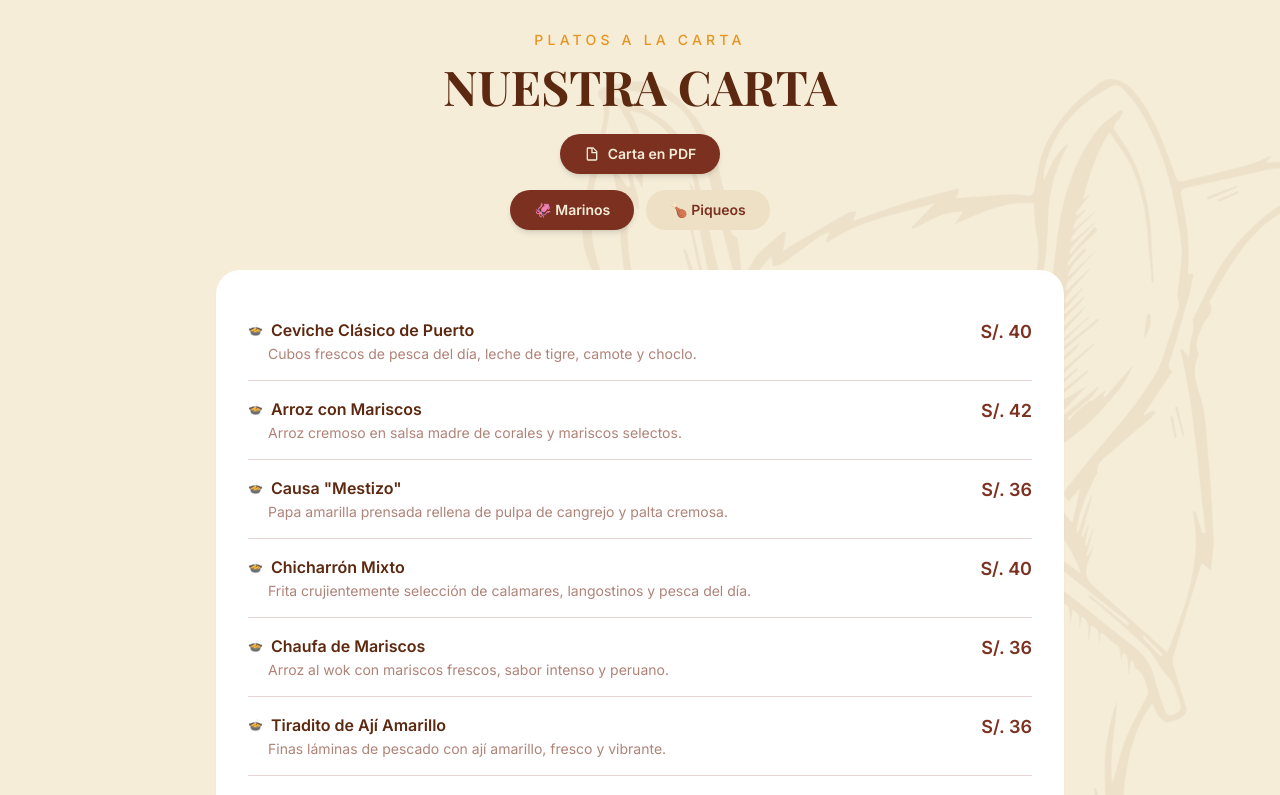
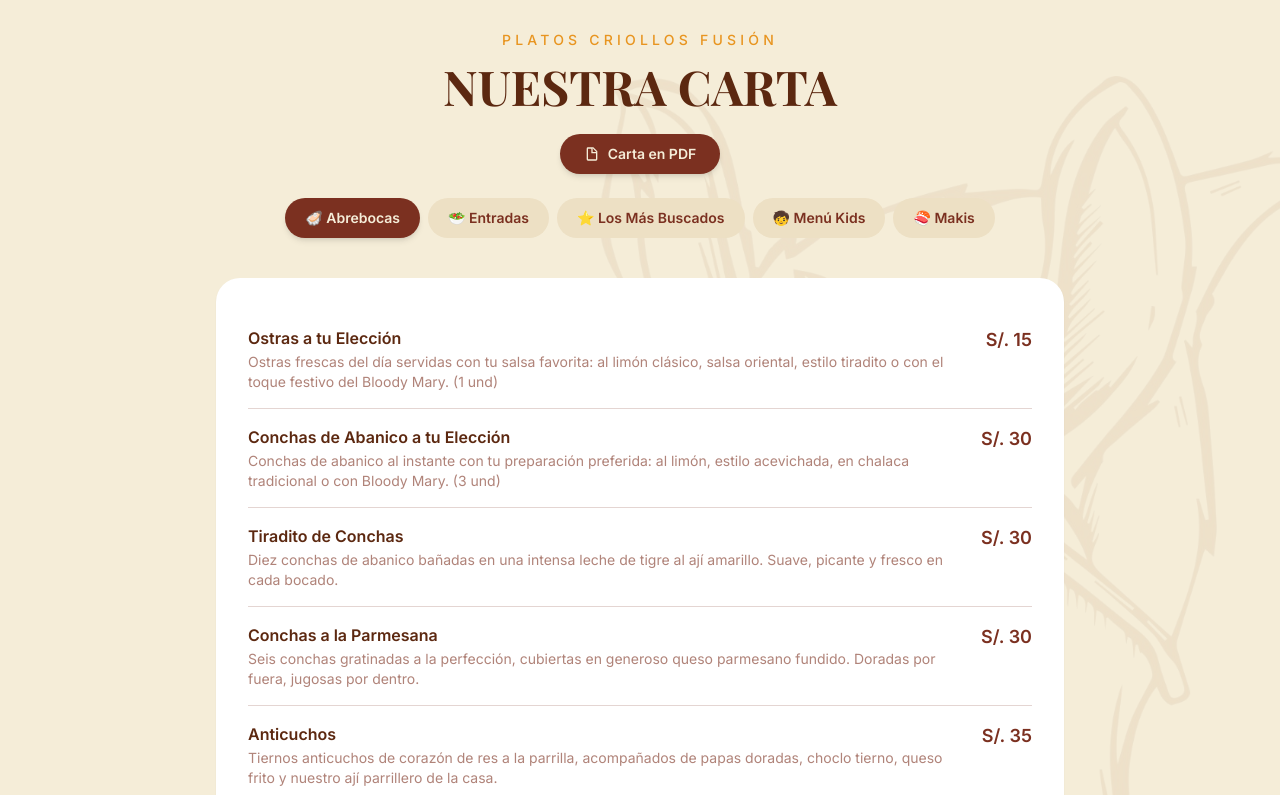
Before and after one commit to Javier1308/mestizo-web, a React (Vite) app: page / in a window 1280 px wide. Shown: the part 1880-2675 px from the top of the page. Built offline with nearby package versions, Linux system fonts and the light colour scheme.

Commit message:
modificar carta

```diff
--- a/src/components/MenuSection.tsx
+++ b/src/components/MenuSection.tsx
@@ -1,7 +1,7 @@
 import { useState } from 'react'
-import { marinos, piqueos } from '../data/menu'
+import { abrebocas, entradas, masBuscados, menuKids, makis } from '../data/menu'
 
-type Tab = 'marinos' | 'piqueos'
+type Tab = 'abrebocas' | 'entradas' | 'masBuscados' | 'kids' | 'makis'
 
 interface MenuItem {
   name: string
@@ -13,14 +13,11 @@ function DishCard({ item }: { item: MenuItem }) {
   return (
     <div className="flex items-start justify-between gap-4 py-4 border-b border-brown/20 last:border-0 group">
       <div className="flex-1">
-        <div className="flex items-center gap-2">
-          <span className="text-amber-brand text-xs">🍲</span>
-          <h4 className="font-semibold text-brown-dark group-hover:text-brown transition-colors text-base">
-            {item.name}
-          </h4>
-        </div>
+        <h4 className="font-semibold text-brown-dark group-hover:text-brown transition-colors text-base">
+          {item.name}
+        </h4>
         {item.desc && (
-          <p className="text-brown/60 text-sm mt-0.5 ml-5">{item.desc}</p>
+          <p className="text-brown/60 text-sm mt-0.5">{item.desc}</p>
         )}
       </div>
       <span className="text-brown font-bold text-lg shrink-0">
@@ -31,14 +28,25 @@ function DishCard({ item }: { item: MenuItem }) {
 }
 
 export default function MenuSection() {
-  const [tab, setTab] = useState<Tab>('marinos')
+  const [tab, setTab] = useState<Tab>('abrebocas')
 
   const tabs: { key: Tab; label: string; emoji: string }[] = [
-    { key: 'marinos', label: 'Marinos', emoji: '🦑' },
-    { key: 'piqueos', label: 'Piqueos', emoji: '🍗' },
+    { key: 'abrebocas',   label: 'Abrebocas',     emoji: '🦪' },
+    { key: 'entradas',    label: 'Entradas',       emoji: '🥗' },
+    { key: 'masBuscados', label: 'Los Más Buscados', emoji: '⭐' },
+    { key: 'kids',        label: 'Menú Kids',      emoji: '🧒' },
+    { key: 'makis',       label: 'Makis',          emoji: '🍣' },
   ]
 
-  const items = tab === 'marinos' ? marinos : piqueos
+  const itemsMap: Record<Tab, MenuItem[]> = {
+    abrebocas:   abrebocas,
+    entradas:    entradas,
+    masBuscados: masBuscados,
+    kids:        menuKids,
+    makis:       makis,
+  }
+
+  const items = itemsMap[tab]
 
   return (
     <section id="carta" className="relative py-20 bg-cream overflow-hidden">
@@ -51,14 +59,14 @@ export default function MenuSection() {
       />
       <div className="relative z-10 max-w-4xl mx-auto px-6">
         <p className="text-amber-brand text-sm tracking-[0.3em] uppercase font-medium text-center mb-3">
-          Platos a la Carta
+          Platos Criollos Fusión
         </p>
         <h2 className="font-display text-4xl md:text-5xl font-bold text-brown-dark text-center mb-6 uppercase">
           Nuestra Carta
         </h2>
 
         {/* Botón PDF */}
-        <div className="flex justify-center mb-4">
+        <div className="flex justify-center mb-6">
           <a
             href="https://mestizo.pe/CartaDigitalMestizo.pdf"
             target="_blank"
@@ -73,12 +81,12 @@ export default function MenuSection() {
         </div>
 
         {/* Tabs */}
-        <div className="flex justify-center gap-3 mb-10">
+        <div className="flex flex-wrap justify-center gap-2 mb-10">
           {tabs.map(t => (
             <button
               key={t.key}
               onClick={() => setTab(t.key)}
-              className={`flex items-center gap-2 px-6 py-2.5 rounded-full font-semibold text-sm transition-all ${
+              className={`flex items-center gap-2 px-5 py-2.5 rounded-full font-semibold text-sm transition-all ${
                 tab === t.key
                   ? 'bg-brown text-cream shadow-md'
                   : 'bg-cream-dark text-brown hover:bg-brown/10'
@@ -88,6 +96,13 @@ export default function MenuSection() {
             </button>
           ))}
         </div>
+
+        {/* Nota makis */}
+        {tab === 'makis' && (
+          <p className="text-center text-brown/60 text-sm mb-6 italic">
+            10 cortes · Disponible lunes a viernes de 5pm a 10pm
+          </p>
+        )}
 
         {/* Dishes */}
         <div className="bg-white rounded-3xl shadow-sm p-6 md:p-8">
--- a/src/data/menu.ts
+++ b/src/data/menu.ts
@@ -1,27 +1,59 @@
-export const marinos = [
-  { name: 'Ceviche Clásico de Puerto', desc: 'Cubos frescos de pesca del día, leche de tigre, camote y choclo.', price: 40 },
-  { name: 'Arroz con Mariscos', desc: 'Arroz cremoso en salsa madre de corales y mariscos selectos.', price: 42 },
-  { name: 'Causa "Mestizo"', desc: 'Papa amarilla prensada rellena de pulpa de cangrejo y palta cremosa.', price: 36 },
-  { name: 'Chicharrón Mixto', desc: 'Frita crujientemente selección de calamares, langostinos y pesca del día.', price: 40 },
-  { name: 'Chaufa de Mariscos', desc: 'Arroz al wok con mariscos frescos, sabor intenso y peruano.', price: 36 },
-  { name: 'Tiradito de Ají Amarillo', desc: 'Finas láminas de pescado con ají amarillo, fresco y vibrante.', price: 36 },
-  { name: 'Jalea Mestiza Familiar', desc: 'Chicharrón de pescado y mariscos acompañados de yuca y sarza criolla.', price: 79 },
-  { name: 'Espagueti con Sábana de Pescado', desc: 'Con salsa pesto y/o huancaína.', price: 40 },
-  { name: 'Trucha a la Menier', desc: 'Trucha con puré rústico y vegetales salteados acompañados con arroz.', price: 36 },
-  { name: 'Milanesa "Mestiza"', desc: 'Milanesa de pollo al panko con jamón, queso y salsa.', price: 38 },
-  { name: 'Lomo Saltado', desc: 'Lomo fino flameado en wok con pisco peruano, cebollas, tomates y papas nativas.', price: 40 },
+// PLATOS CRIOLLOS FUSIÓN
+
+export const abrebocas = [
+  { name: 'Ostras a tu Elección', desc: 'Ostras frescas del día servidas con tu salsa favorita: al limón clásico, salsa oriental, estilo tiradito o con el toque festivo del Bloody Mary. (1 und)', price: 15 },
+  { name: 'Conchas de Abanico a tu Elección', desc: 'Conchas de abanico al instante con tu preparación preferida: al limón, estilo acevichada, en chalaca tradicional o con Bloody Mary. (3 und)', price: 30 },
+  { name: 'Tiradito de Conchas', desc: 'Diez conchas de abanico bañadas en una intensa leche de tigre al ají amarillo. Suave, picante y fresco en cada bocado.', price: 30 },
+  { name: 'Conchas a la Parmesana', desc: 'Seis conchas gratinadas a la perfección, cubiertas en generoso queso parmesano fundido. Doradas por fuera, jugosas por dentro.', price: 30 },
+  { name: 'Anticuchos', desc: 'Tiernos anticuchos de corazón de res a la parrilla, acompañados de papas doradas, choclo tierno, queso frito y nuestro ají parrillero de la casa.', price: 35 },
+  { name: 'Tequeños de Queso Peruano', desc: 'Diez tequeños crujientes rellenos de queso andino, servidos con guacamole fresco de la casa.', price: 28 },
+  { name: 'Langostinos Jumbo al Panko', desc: 'Cuatro langostinos jumbo empanizados en panko dorado, servidos sobre puré de camote y una miel dulce de aguaymanto con maracuyá.', price: 36 },
+  { name: 'Chicharrón de Pollo', desc: 'Jugosos trozos de pollo crocante, marinados y fritos a punto, servidos con papas fritas y ensalada fresca.', price: 32 },
+  { name: 'Alitas BBQ', desc: 'Ocho alitas glaseadas en salsa BBQ de la casa, servidas con un mix de papas fritas.', price: 28 },
 ]
 
-export const piqueos = [
-  { name: 'Conchitas a la Parmesana', desc: 'x6 unidades', price: 38.9 },
-  { name: 'Chicharrón de Pollo', desc: 'Porción generosa', price: 29.9 },
-  { name: 'Choritos a la Chalaca', desc: 'x6 unidades', price: 29.9 },
-  { name: 'Alitas BBQ', desc: 'x6 unidades', price: 29.9 },
-  { name: 'Tequeños de Queso', desc: 'x8 unidades', price: 22.9 },
-  { name: 'Boliyucas', desc: 'x6 unidades', price: 18.9 },
-  { name: 'Langostinos al Panko', desc: 'x6 unidades', price: 28.9 },
-  { name: 'Wantán de Lomo', desc: 'x6 unidades', price: 25.9 },
+export const entradas = [
+  { name: 'Ceviche de Pescado', desc: 'Pesca del día marinada en nuestra leche de tigre de la casa, servida con camote dulce y choclo tierno. El ceviche que define a Mestizo.', price: 45 },
+  { name: 'Ceviche Conchas Negras', desc: 'Doce jugosas conchas negras acevichadas en leche de tigre intensa. El afrodisíaco favorito de Lima, servido con camote y choclo.', price: 45 },
+  { name: 'Causa Limeña', desc: 'Deliciosa causa limeña de papa al ají, rellena de pollo desmenuzado y palta cremosa. Un clásico de la mesa peruana.', price: 35 },
+  { name: 'Causa de Langostinos', desc: 'Causa de papa amarilla al ají amarillo, rellena de langostinos frescos bañados en salsa cóctel artesanal. Fresca, elegante y peruana.', price: 38 },
+  { name: 'Ensalada César con Pollo', desc: 'Lechuga romana con nuestra salsa César elaborada en casa, coronada con filetes de pollo crocante, croutones y parmesano rallado.', price: 28 },
 ]
+
+export const masBuscados = [
+  { name: 'Tacu Tacu a lo Macho', desc: 'Meloso arroz con frejoles, dorado y crocante por fuera, coronado con una cremosa salsa de mariscos ligeramente picante. El sabor más buscado de Mestizo.', price: 45 },
+  { name: 'Fetuccini a la Huacaína con Lomo Saltado', desc: 'Fetuccini al dente envuelto en nuestra cremosa salsa a la huacaína, coronado con cubos de lomo fino salteados al wok. Fusión criolla irresistible.', price: 48 },
+  { name: 'Fetuccini en Salsa de Champiñones con Lomo Fino', desc: 'Fetuccini al dente en salsa de champiñones frescos, profunda y aromática, acompañado de tiernos cubos de lomo fino. Para quienes buscan algo distinto.', price: 48 },
+  { name: 'Arroz con Mariscos', desc: 'Arroz cremoso cargado de mariscos frescos, con base doradita y queso gratinado por encima, acompañado de leche de tigre al lado. Mar en cada cucharada.', price: 46 },
+  { name: 'Arroz con Pato', desc: 'Pato confitado a la lenta cocción, servido sobre un meloso arroz verde con zapallo loche de Chiclayo. Puro sabor norteño en tu mesa.', price: 55 },
+  { name: 'Lomo Saltado', desc: 'Cubos de lomo fino salteados al wok con tomate, cebolla y salsa de soya, servidos con papas fritas crocantes y arroz con choclo. El clásico peruano de siempre.', price: 55 },
+  { name: 'Trucha a la Menier', desc: 'Trucha con puré rústico y vegetales salteados acompañados con arroz.', price: 36 },
+  { name: 'Ají de Gallina', desc: 'El cremoso ají de gallina que no puede faltar en tu mesa: pollo desmenuzado en salsa amarilla suave y especiada, servido con papas al hilo y arroz blanco.', price: 45 },
+  { name: 'Osobucco de Res al Vino', desc: 'Osobucco de res cocido por horas en demi glace al vino tinto, servido con un cremoso risotto de ají amarillo. Textura que se deshace en boca.', price: 55 },
+  { name: 'Ravioles de Loche con Osobucco', desc: 'Ravioles artesanales rellenos de osobucco de res, bañados en salsa de loche y demi glace reducido. El plato de fusión más sorprendente de la carta.', price: 46 },
+  { name: 'Seco de Cabrito a la Norteña', desc: 'Tierno cabrito cocinado en chicha de jora y especias norteñas, servido con frejoles cremosos y arroz blanco. El norte en todo su sabor.', price: 48 },
+  { name: 'Bife Ancho', desc: '300 g de bife ancho madurado, marcado a la parrilla en su punto perfecto, servido con vegetales asados y papas coctel al romero. Para los amantes de la carne.', price: 55 },
+  { name: 'Costillar de Cerdo en Salsa BBQ', desc: '300 g de costillar de cerdo horneado a baja temperatura y glaseado con nuestra salsa BBQ de la casa, servido con mix de papas fritas. Se cae del hueso.', price: 46 },
+]
+
+export const menuKids = [
+  { name: 'Fetuccini a lo Alfredo', desc: 'Fetuccini suave con cremosa salsa de queso parmesano, jamón y un toque de mantequilla. Simple, rico y favorito de los más pequeños.', price: 28 },
+  { name: 'Chicharron de Pollo', desc: 'Trozos de pollo crujiente marinado con especias suaves, servidos con papitas fritas, arroz y nuestra mayonesa de la casa.', price: 25 },
+]
+
+export const makis = [
+  { name: 'Acevichado', desc: 'Coronado con láminas de pescado al tataki, bañado con nuestra salsa acevichada de autor, espolvoreamos tougarashi y polvo andino, relleno de langostinos furai y palta.', price: 32 },
+  { name: 'Furai', desc: 'Relleno de langostinos blanqueados, palta y queso crema, acompañado de nuestra salsa de anguila.', price: 32 },
+  { name: 'Grattan Maki', desc: 'Coronado con shiro sakana (pescado blanco) bañado en una salsa de parmesano gratinado, relleno de langostinos furai y palta.', price: 32 },
+  { name: 'California', desc: 'Relleno de langostinos blanqueados, palta y queso crema. Polvoreado de ajonjolí tostado, acompañado de nuestro shoyu (salsa de soja).', price: 32 },
+  { name: 'Miwa Spicy Maki', desc: 'Relleno de langostinos blanqueados y palta. Espolvoreado con tougarashi y untado con nuestra salsa spicy aromatizada con especias asiáticas y flameada.', price: 32 },
+  { name: 'Furikake Maki', desc: 'Relleno de langostinos furai y queso crema, espolvoreado con furikake (especias japonesas deshidratadas). Acompañado con el shoyu de la casa.', price: 32 },
+  { name: 'Tori Brasa', desc: 'Relleno con nuggets de pollo y palta, coronado con láminas de pollo rostizado al chimichurri y acompañado con salsa namban. (Ideal para alérgicos al langostino)', price: 32 },
+  { name: 'Tuna Tartar Maki', desc: 'Relleno de langostinos furai y palta, acompañado con tartar de atún, verduras frescas y alcaparras.', price: 32 },
+  { name: 'Tropical Maki', desc: 'Coronado con láminas de mango, escarchado con ajonjolí tostado, relleno de langostinos furai y queso crema bañado en salsa pasión.', price: 32 },
+]
+
+// BEBIDAS (sin cambios)
 
 export const tragos = [
   { name: 'Pisco Sour La Caravedo', desc: 'Limón y maracuyá', price: 27 },
```
